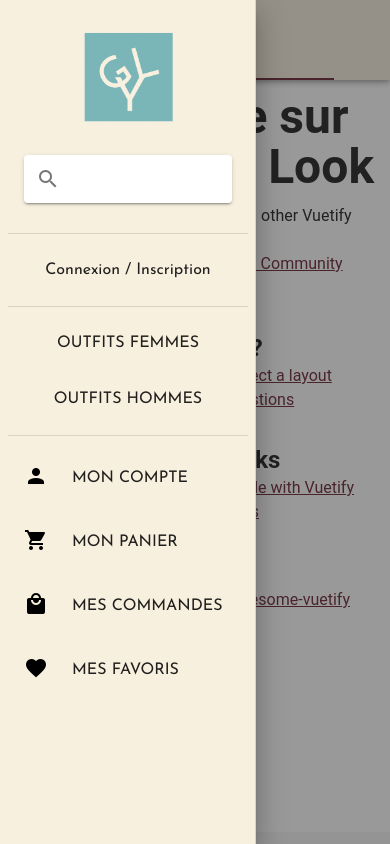
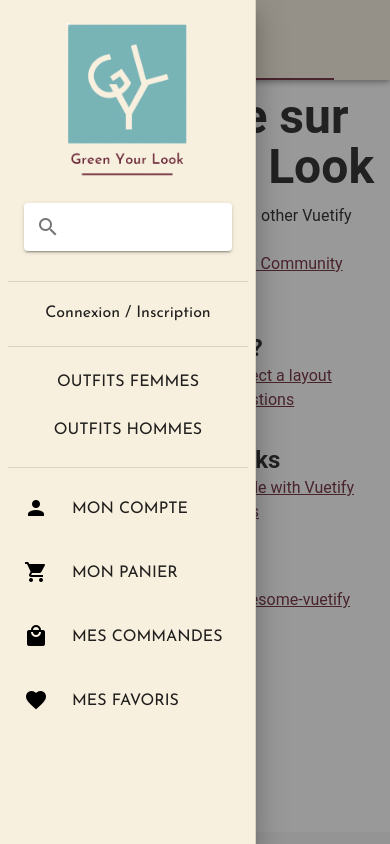
Before and after one commit to Liaxum/green-your-look-vue, a Vue app: page / in a window 390 px wide. Both pictures are taken after a click on the button 28 px from the left and 40 px from the top of the page. Built offline with nearby package versions, Linux system fonts and the light colour scheme.

Commit message:
responsive-menu

```diff
--- a/src/components/layout/AppFooter.vue
+++ b/src/components/layout/AppFooter.vue
@@ -36,10 +36,10 @@
                   Réseaux sociaux
                 </v-list-item-title>
                 <v-list-item-icon style="margin-left:-5px;">
-                  <v-btn icon href="https://www.facebook.com/"><v-icon  color="white">mdi-facebook</v-icon></v-btn>
+                  <v-btn icon href="https://www.facebook.com/" target="_blank"><v-icon color="white">mdi-facebook</v-icon></v-btn>
                   <v-btn icon href="https://instagram.com/green_your_look" target="_blank"><v-icon  color="white">mdi-instagram</v-icon></v-btn>
-                  <v-btn icon href="https://www.pinterest.fr/"><v-icon  color="white">mdi-pinterest</v-icon></v-btn>
-                  <v-btn icon href="https://www.youtube.com/"><v-icon  color="white">mdi-youtube</v-icon></v-btn>
+                  <v-btn icon href="https://www.pinterest.fr/" target="_blank"><v-icon color="white">mdi-pinterest</v-icon></v-btn>
+                  <v-btn icon href="https://www.youtube.com/" target="_blank"><v-icon color="white">mdi-youtube</v-icon></v-btn>
                 </v-list-item-icon>
               </v-list-item-content>
             </v-list-item>
--- a/src/components/layout/AppHeader.vue
+++ b/src/components/layout/AppHeader.vue
@@ -25,21 +25,22 @@
 
 	<v-navigation-drawer v-model="menu" absolute temporary color="secondary">
         <v-list nav>
-          <v-list-item-group active-class="primary--text text--accent-4">
-            <v-img alt="Logo" class="logo-carre" contain to="/"
-				:src="require('../../assets/logo-carre.png')" width="100"/>
+          	<v-list-item-group active-class="primary--text text--accent-4">
 
-			<v-text-field prepend-inner-icon="mdi-magnify" clearable solo class="mx-4 mt-3" ></v-text-field>
+			<v-img alt="Logo" class="logo-carre" contain
+				:src="require('../../assets/logo-carre.png')" width="150"/>
+
+			<v-text-field prepend-inner-icon="mdi-magnify" clearable solo class="mx-4 mt-2" ></v-text-field>
 
 			<v-divider></v-divider>
 
-            <v-list-item class="my-3 text-center" to="/login">
+            <v-list-item class="my-2 text-center" to="/login">
               <v-list-item-title>Connexion / Inscription</v-list-item-title>
             </v-list-item>
 
 			<v-divider></v-divider>
 
-            <v-list-item class="mt-3 text-center" to="/women">
+            <v-list-item class="mt-3 mb-0 text-center" to="/women">
               <v-list-item-title>OUTFITS FEMMES</v-list-item-title>
             </v-list-item>
 
@@ -111,8 +112,8 @@
 	.logo-carre {
 		display:block;
 		margin:auto;
-		margin-top: 20px;
-		margin-bottom: 30px;
+		margin-top: 10px;
+		margin-bottom: 20px;
 	}
 
 	.v-tab, .v-text-field, .v-list-item {
```
Also changed, not shown: src/assets/logo-carre.png.
